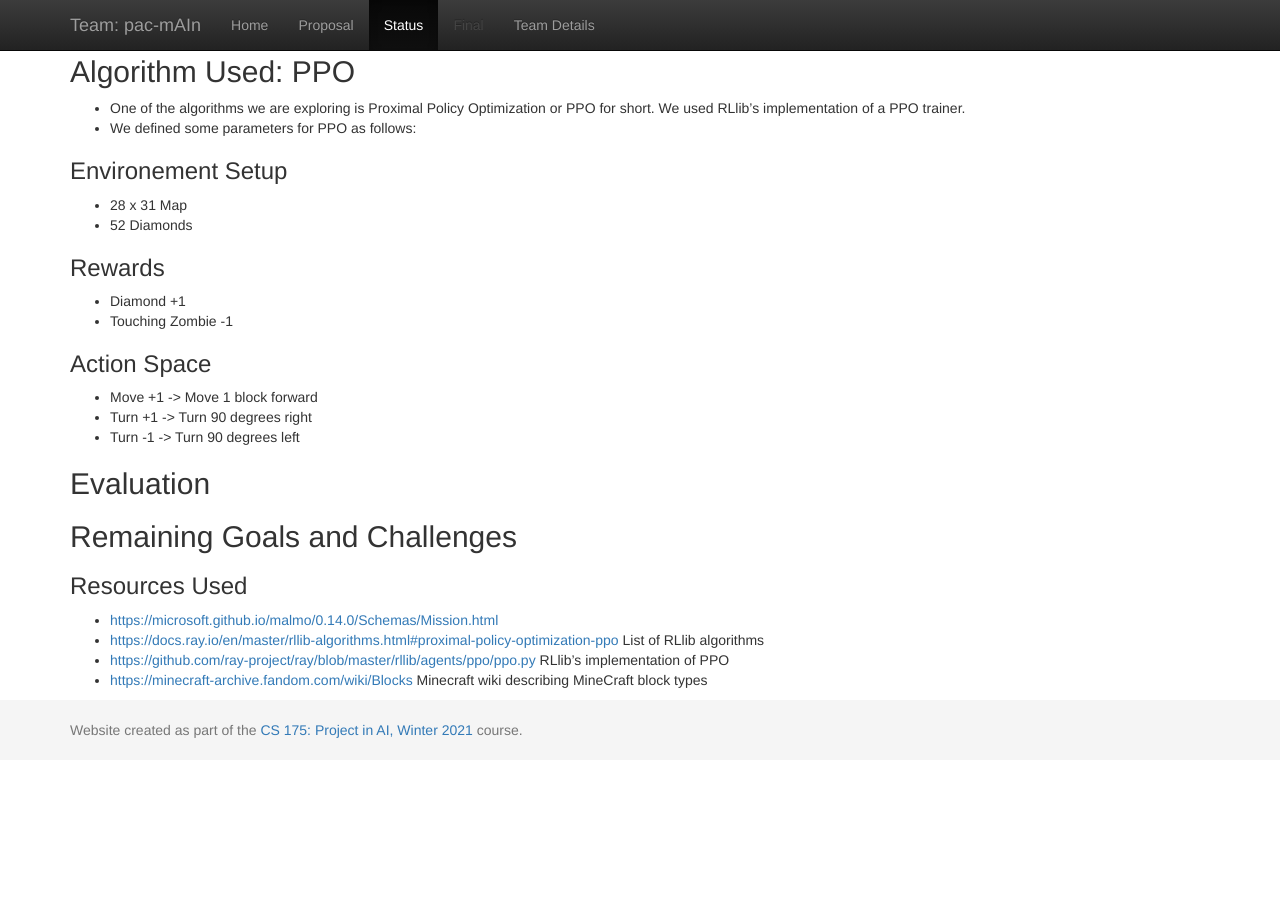
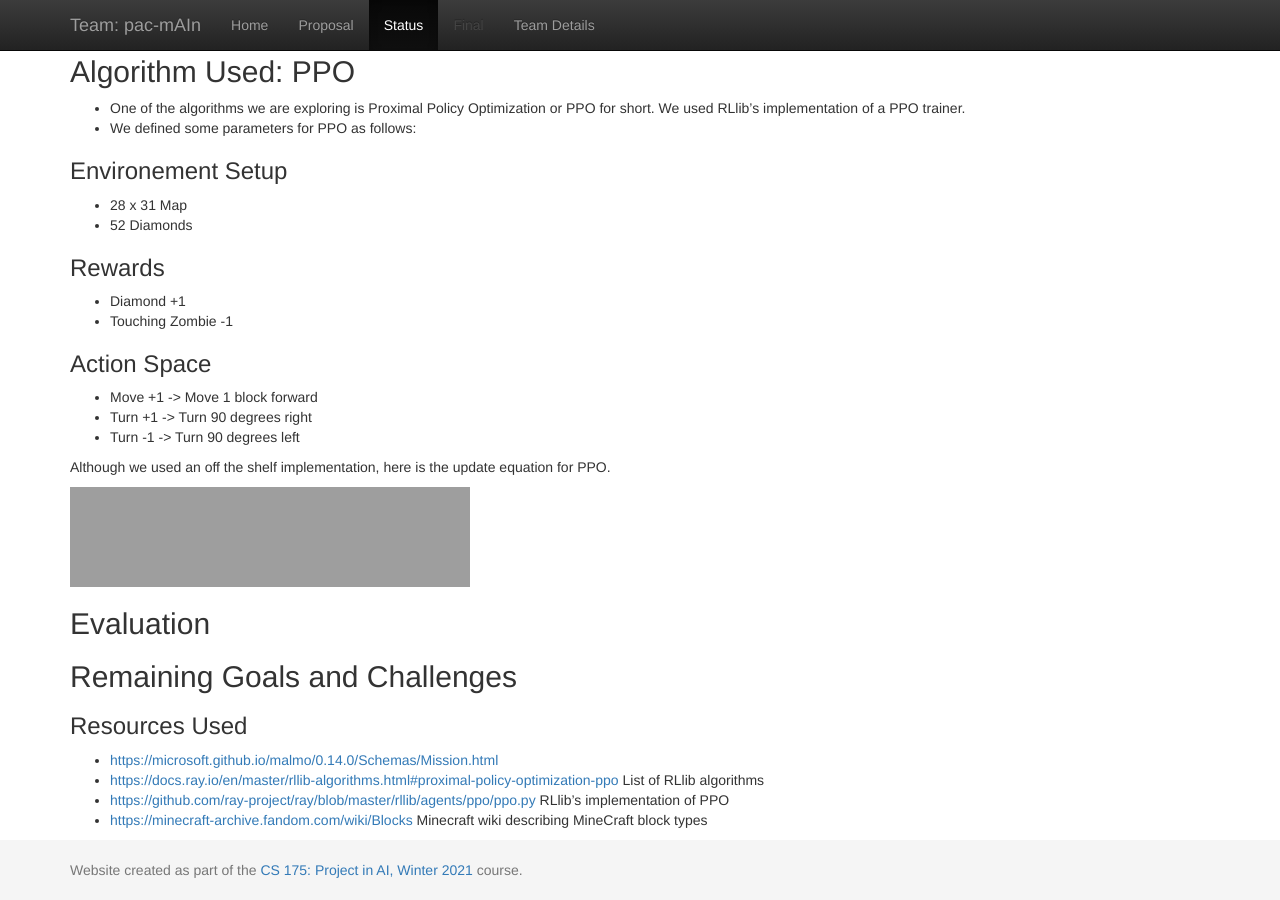
Before and after one commit to armaansd/pac-mAIn, a Jekyll site: the page built from docs/status.md, in a window 1280 px wide and 900 px high, scrolled down 867 px. Built offline with Jekyll 4.4.1, drawn with Linux system fonts in a browser that asks for light colours; before the commit the page ends 1627 px from its top, so only the background shows below that; grey boxes are pictures that could not be loaded.

Commit message:
Update status.md

```diff
--- a/docs/status.md
+++ b/docs/status.md
@@ -30,6 +30,10 @@
 - Turn +1 -> Turn 90 degrees right
 - Turn -1 -> Turn 90 degrees left
 
+Although we used an off the shelf implementation, here is the update equation for PPO.
+
+<img src="https://user-images.githubusercontent.com/75513952/142340313-f3810562-dbb2-40ab-8c90-85edab720076.png" width="400" height="100">
+
 
 
 ## Evaluation
```
